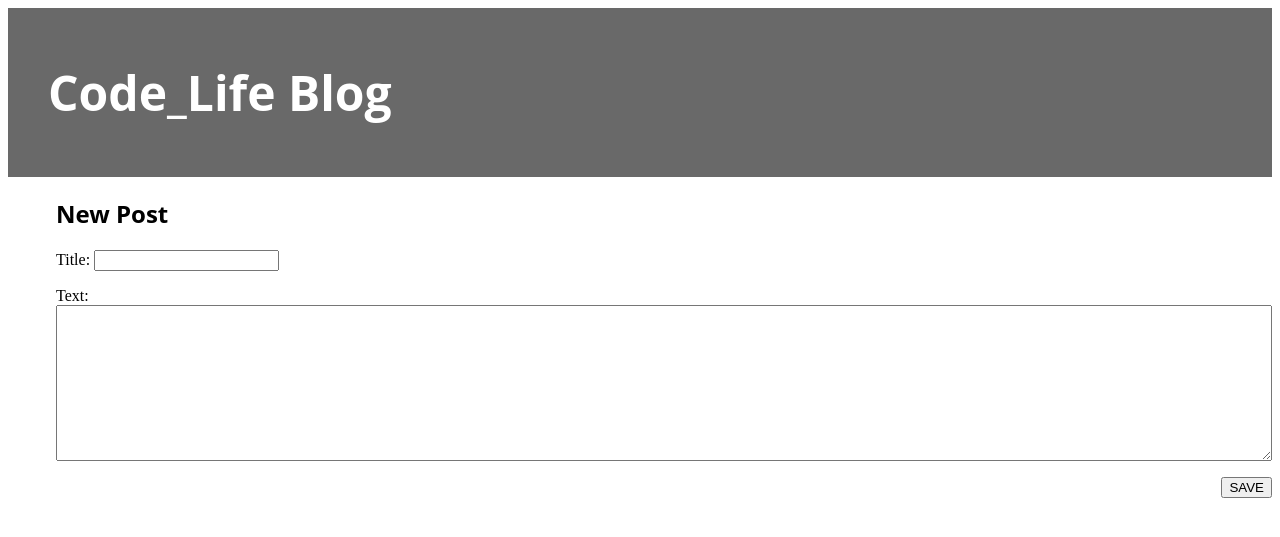
After one commit to Baker17/my_django_site, a Django app: page /post/new/ in a window 1280 px wide. The commit adds this page. Shown: the top 537 px of the page. Run offline with Django 3.2, Linux system fonts and the light colour scheme; some libraries are stand-ins or nearby versions.

Commit message:
Add feature to create new blog posts from frontend.

```diff
--- /dev/null
+++ b/blog/forms.py
@@ -0,0 +1,8 @@
+from django import forms
+from .models import Post
+
+
+class PostForm(forms.ModelForm):
+    class Meta:
+        model = Post
+        fields = ('title', 'text')
--- a/blog/models.py
+++ b/blog/models.py
@@ -1,5 +1,6 @@
 from django.db import models
 from django.utils import timezone
+
 
 # Create your models here.
 class Post(models.Model):
@@ -13,6 +14,5 @@ class Post(models.Model):
         self.published_date = timezone.now()
         self.save()
 
-
     def __str__(self):
         return self.title
--- a/blog/static/css/blog.css
+++ b/blog/static/css/blog.css
@@ -30,3 +30,11 @@ h1, h2, h3, h4 {
 .post h1 a {
     color: #000000;
 }
+
+.post-form-blog textarea {
+    width:100%
+}
+
+.post-form-blog .btn-primary {
+    float:right;
+}
--- a/blog/templates/blog/base.html
+++ b/blog/templates/blog/base.html
@@ -1,5 +1,5 @@
-{% load staticfiles %}
-<!DOCTYPE html>
+{% load staticfiles  %}
+
 <html lang="en">
 <head>
     <meta charset="UTF-8">
@@ -11,7 +11,8 @@
 <body>
 
 <div class="page-header">
-    <h1><a href="{% url "post_list" %}">Code_Life Blog</a></h1>
+    <a href="{% url 'post_new' %}" class="top-menu"><span class="glyphicon glyphicon-plus"></span></a>
+    <h1><a href="{% url 'post_list' %}">Code_Life Blog</a></h1>
 </div>
 
 <div class="content container">
@@ -20,10 +21,10 @@
 
             {% block content %}
             {% endblock %}
+        </div>
 
-        </div>
     </div>
- </div>
+</div>
 
 </body>
 </html>
--- /dev/null
+++ b/blog/templates/blog/post_edit.html
@@ -0,0 +1,10 @@
+{% extends 'blog/base.html' %}
+
+{% block content %}
+<h2>New Post</h2>
+<form method="post" class="post-form-blog">
+    {% csrf_token %}
+    {{ form.as_p }}
+    <button type="submit" class="save btn btn-primary">SAVE</button>
+</form>
+{% endblock %}
--- a/blog/urls.py
+++ b/blog/urls.py
@@ -8,5 +8,9 @@ urlpatterns = [
 
     # 127.0.0.1:8000/post/2 --> local
     # mydjangosite.com/post/2 --> online
-    path('post/<int:pk>/', views.post_detail, name='post_detail')
+    path('post/<int:pk>/', views.post_detail, name='post_detail'),
+
+    # 127.0.0.1:8000/post/new --> local
+    # mydjangosite.com/post/2/new --> online
+    path('post/new/', views.post_new, name='post_new'),
 ]
--- a/blog/views.py
+++ b/blog/views.py
@@ -1,6 +1,10 @@
-from django.shortcuts import render, get_object_or_404
+from django.shortcuts import render, get_object_or_404, redirect
 from django.utils import timezone
+
+from .forms import PostForm
 from .models import Post
+
+
 
 
 # Create your views here.
@@ -14,3 +18,18 @@ def post_detail(request, pk):
     post = get_object_or_404(Post, pk=pk)
     stuff_for_frontend = {'post': post}
     return render(request, 'blog/post_detail.html', stuff_for_frontend)
+
+
+def post_new(request):
+    if request.method == "POST":
+        form = PostForm(request.POST)
+        if form.is_valid():
+            post = form.save(commit=False)
+            post.author = request.user
+            post.published_date = timezone.now()
+            post.save()
+            return redirect('post_detail', pk=post.pk)
+    else:
+        form = PostForm()
+        stuff_for_frontend = {'form': form}
+        return render(request, 'blog/post_edit.html', stuff_for_frontend)
```
Also changed, not shown: db.sqlite3.
